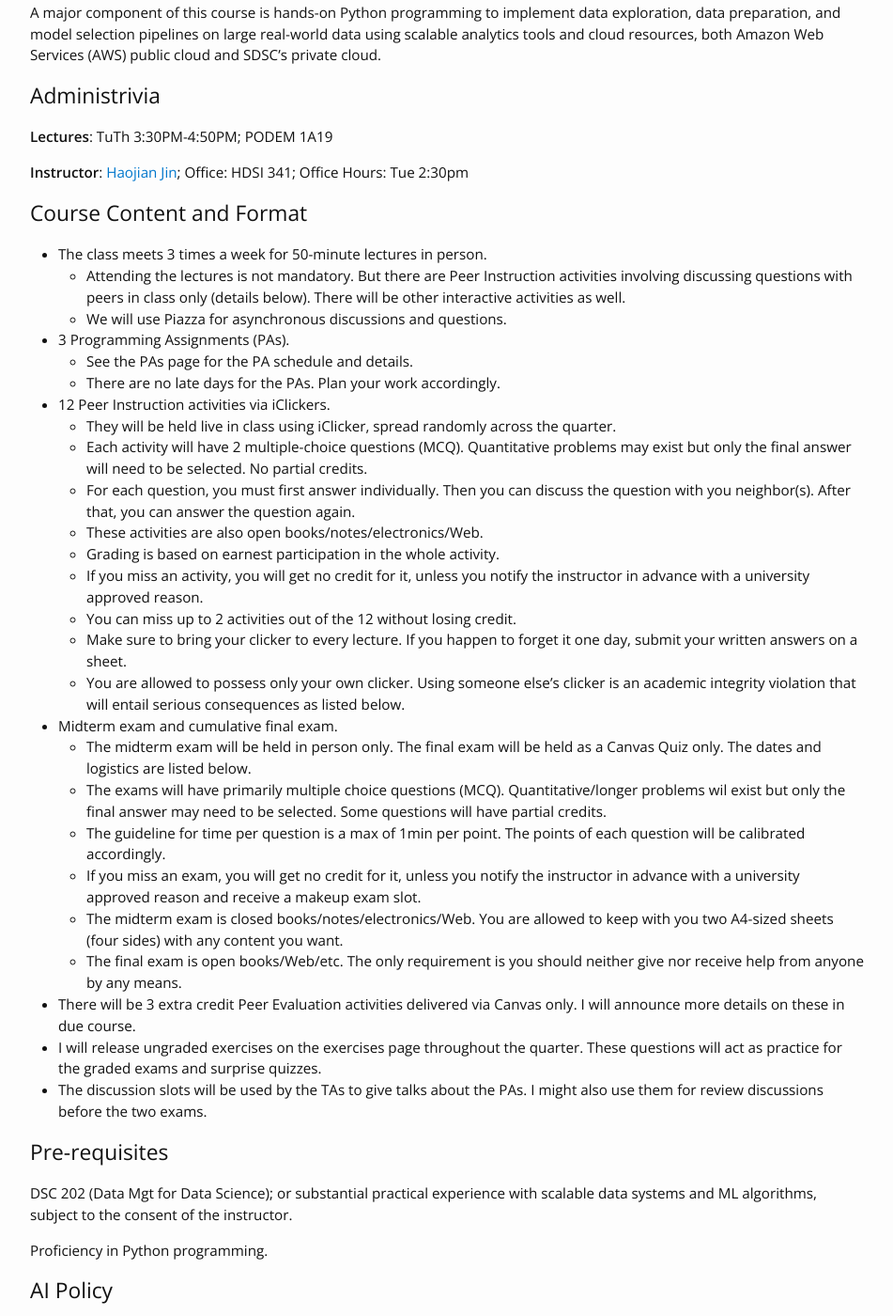
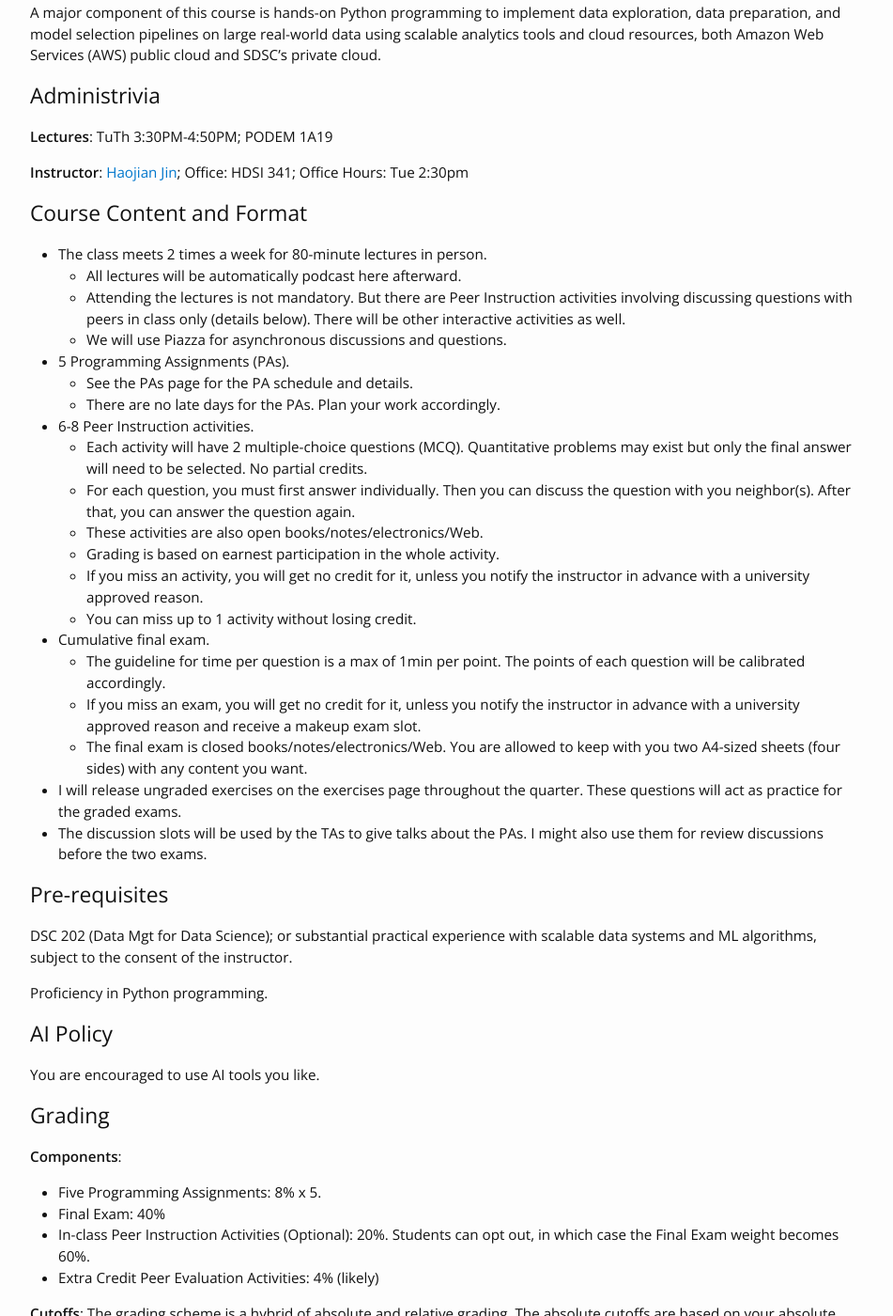
Before and after one commit to haojian/DSC204A26SP, a Jekyll site: the page built from index.md, in a window 1280 px wide and 1400 px high, scrolled down 520 px. Shown: the whole window at 94% size, without its empty margins (163-1114 px from the left). Built offline with Jekyll 4.4.1, drawn with Linux system fonts in a browser that asks for light colours; nearby versions of some CDN libraries; some of the changed text lies outside the part shown.

Commit message:
Update course content and format for Spring 2026
Co-Authored-By: Claude Opus 4.6 (1M context) <noreply@anthropic.com>

```diff
--- a/index.md
+++ b/index.md
@@ -22,35 +22,29 @@ A major component of this course is hands-on Python programming to implement dat
 
 ## Course Content and Format
 
-- The class meets 3 times a week for 50-minute lectures in person.
-    <!-- - All lectures will be automatically podcast here afterward. -->
+- The class meets 2 times a week for 80-minute lectures in person.
+    - All lectures will be automatically podcast here afterward.
     - Attending the lectures is not mandatory. But there are Peer Instruction activities involving discussing questions with peers in class only (details below). There will be other interactive activities as well.
     - We will use Piazza for asynchronous discussions and questions.
 
-- 3 Programming Assignments (PAs).
+- 5 Programming Assignments (PAs).
     - See the PAs page for the PA schedule and details.
     - There are no late days for the PAs. Plan your work accordingly.
 
-- 12 Peer Instruction activities via iClickers.
-    - They will be held live in class using iClicker, spread randomly across the quarter.
+- 6-8 Peer Instruction activities.
     - Each activity will have 2 multiple-choice questions (MCQ). Quantitative problems may exist but only the final answer will need to be selected. No partial credits.
     - For each question, you must first answer individually. Then you can discuss the question with you neighbor(s). After that, you can answer the question again.
     - These activities are also open books/notes/electronics/Web.
     - Grading is based on earnest participation in the whole activity.
     - If you miss an activity, you will get no credit for it, unless you notify the instructor in advance with a university approved reason.
-    - You can miss up to 2 activities out of the 12 without losing credit.
-    - Make sure to bring your clicker to every lecture. If you happen to forget it one day, submit your written answers on a sheet.
-    - You are allowed to possess only your own clicker. Using someone else's clicker is an academic integrity violation that will entail serious consequences as listed below.
-- Midterm exam and cumulative final exam.
-    - The midterm exam will be held in person only. The final exam will be held as a Canvas Quiz only. The dates and logistics are listed below.
-    - The exams will have primarily multiple choice questions (MCQ). Quantitative/longer problems wil exist but only the final answer may need to be selected. Some questions will have partial credits.
+    - You can miss up to 1 activity without losing credit.
+- Cumulative final exam.
     - The guideline for time per question is a max of 1min per point. The points of each question will be calibrated accordingly.
     - If you miss an exam, you will get no credit for it, unless you notify the instructor in advance with a university approved reason and receive a makeup exam slot.
-    - The midterm exam is closed books/notes/electronics/Web. You are allowed to keep with you two A4-sized sheets (four sides) with any content you want.
-    - The final exam is open books/Web/etc. The only requirement is you should neither give nor receive help from anyone by any means.
+    - The final exam is closed books/notes/electronics/Web. You are allowed to keep with you two A4-sized sheets (four sides) with any content you want.
 
-- There will be 3 extra credit Peer Evaluation activities delivered via Canvas only. I will announce more details on these in due course.
-- I will release ungraded exercises on the exercises page throughout the quarter. These questions will act as practice for the graded exams and surprise quizzes.
+
+- I will release ungraded exercises on the exercises page throughout the quarter. These questions will act as practice for the graded exams.
 - The discussion slots will be used by the TAs to give talks about the PAs. I might also use them for review discussions before the two exams.
 
 ## Pre-requisites
@@ -62,7 +56,7 @@ Proficiency in Python programming.
 
 ## AI Policy
 
-You are encouraged to use AI tools you like. You may even send the whole assignment in, ask it to help you work on the assignment, pass all the tests, and then submit it.
+You are encouraged to use AI tools you like.
 
 
 ## Grading
```
